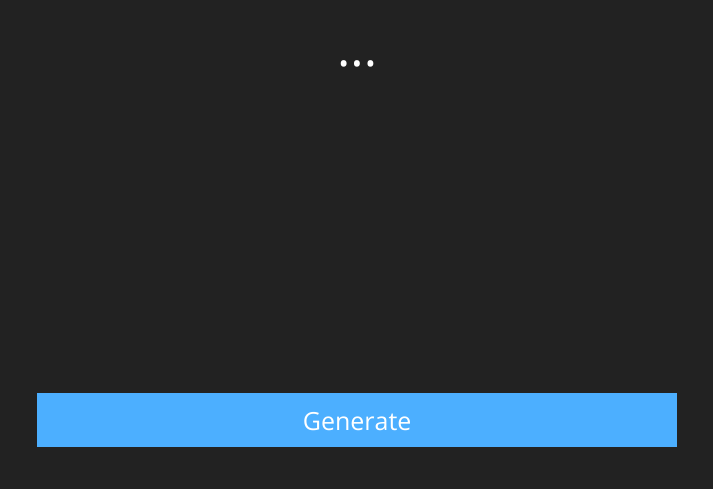
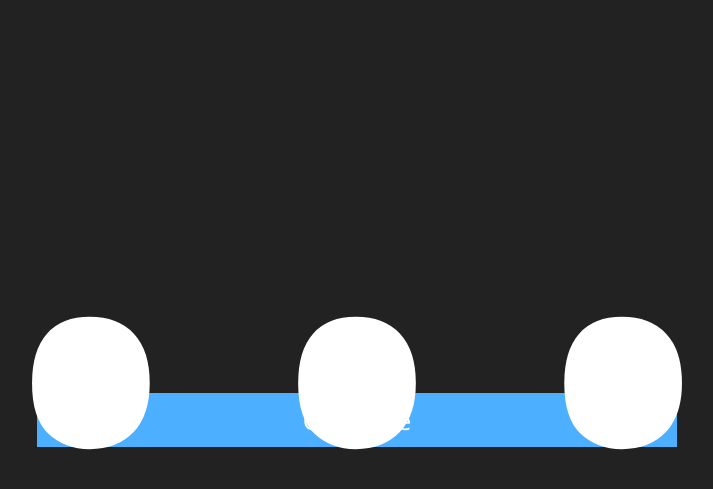
Before and after one commit to Aires-code/MinuteMaker42.github.io, a plain HTML site: page Testing/index.html in a window 1280 px wide. Shown: the part 273-762 px from the top of the page, without its empty margins (283-996 px from the left). Drawn offline with Linux system fonts and the light colour scheme.

Commit message:
changeSize

```diff
--- a/Testing/style.css
+++ b/Testing/style.css
@@ -10,7 +10,7 @@ body {
 .prompt {
   color: white;
   text-align: center;
-  font-size: 50px;
+  font-size: 1000px;
   font-family: opensans;
 
   position: fixed;
```
